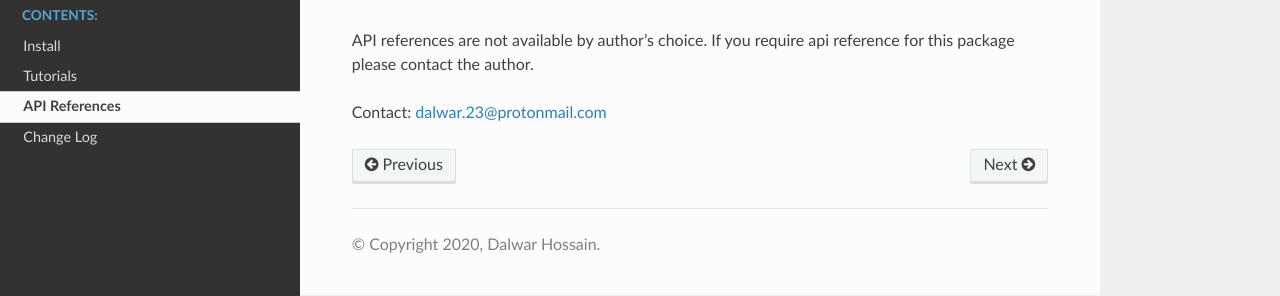
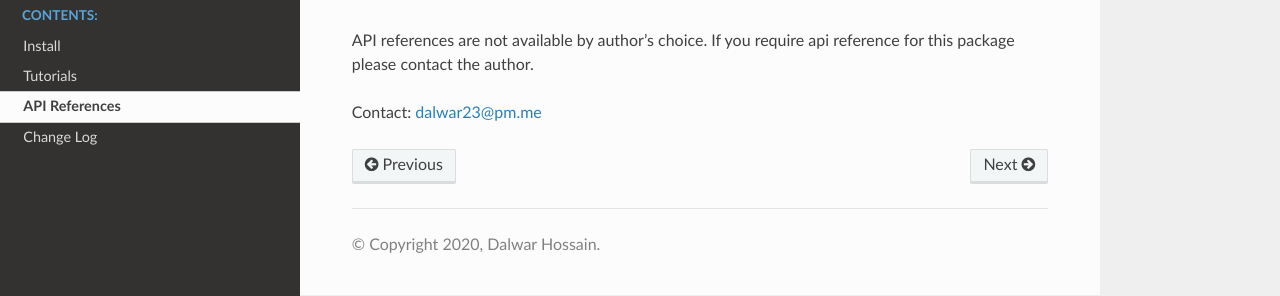
Before and after one commit to dalwar23/jetburn, a Sphinx documentation site: the page built from docs/source/api_references.rst, in a window 1280 px wide. Shown: the part 131-427 px from the top of the page. Built offline with Sphinx 7.4.7 and the Read the Docs theme 2.0.0, drawn with Linux system fonts in a browser that asks for light colours.

Commit message:
updated contact email

```diff
--- a/docs/source/api_references.rst
+++ b/docs/source/api_references.rst
@@ -5,4 +5,4 @@ API references are not available by author's choice.
 If you require api reference for this package please
 contact the author.
 
-Contact: `dalwar.23@protonmail.com <mailto:dalwar23@protonmail.com>`_
+Contact: `dalwar23@pm.me <mailto:dalwar23@pm.me>`_
```
